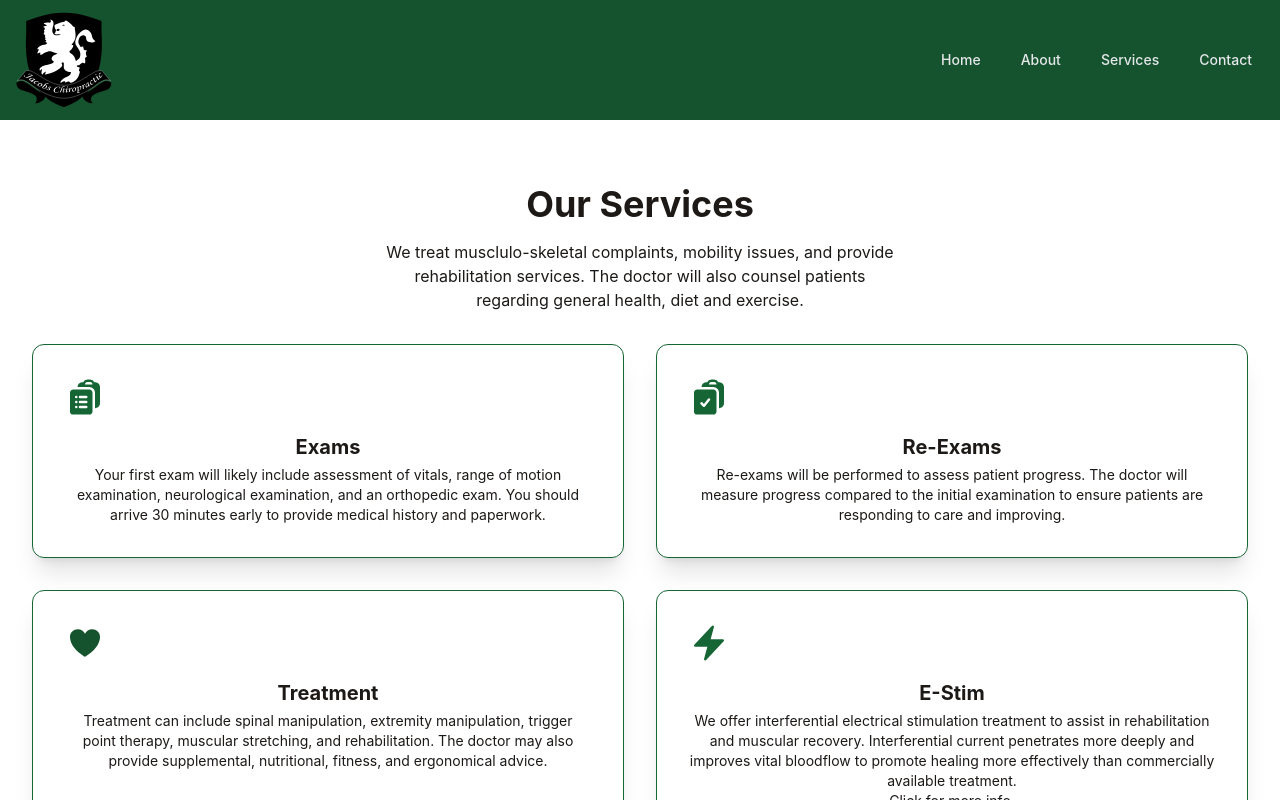
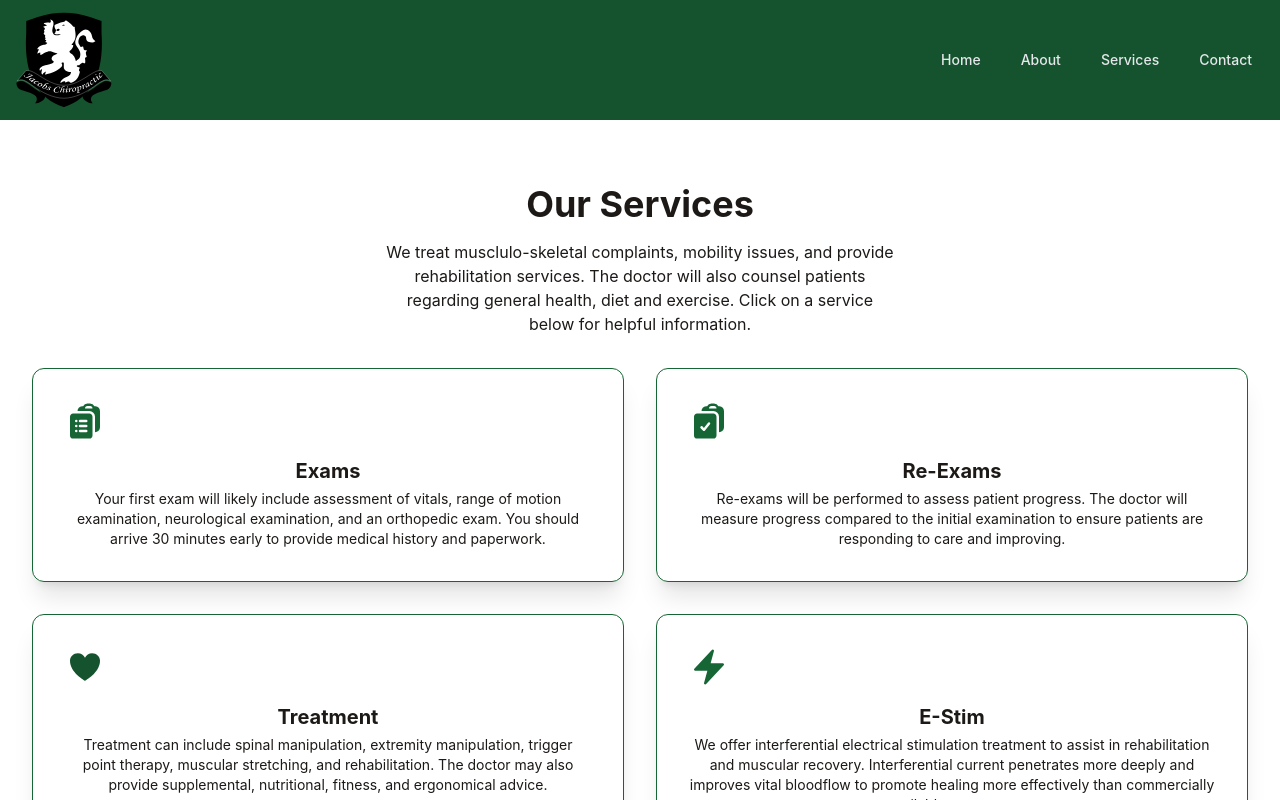
Before and after one commit to friedmanalexg/jacobs-chiro-page, a React (Create React App) app: page /services in a window 1280 px wide. Shown: the top 800 px of the page. Built offline with nearby package versions, Linux system fonts and the light colour scheme; what tw-elements would draw is missing.

Commit message:
services revised

```diff
--- a/src/components/Services.js
+++ b/src/components/Services.js
@@ -9,14 +9,14 @@ const Services = () => {
           {/* Let's consider putting the logo here, too <img /> */}
           <p class="mt-4 text-stone-900">
             We treat musclulo-skeletal complaints, mobility issues, and provide rehabilitation services.
-            The doctor will also counsel patients regarding general health, diet and exercise.
+            The doctor will also counsel patients regarding general health, diet and exercise. Click on a service below for helpful information.
           </p>
         </div>
 
         <div class="mt-8 grid grid-cols-1 gap-8 md:grid-cols-2 lg:grid-cols-2">
           <a
             class="block rounded-xl border border-green-800 p-8 shadow-xl transition hover:border-green-500/10 hover:shadow-stone-500/10"
-            href="/services/digital-campaigns"
+            href="https://www.spine-health.com/treatment/chiropractic/what-expect-first-chiropractic-consultation"
           >
             <svg xmlns="http://www.w3.org/2000/svg" viewBox="0 0 24 24" fill="currentColor" className="h-10 w-10 text-green-800">
               <path fillRule="evenodd" d="M7.502 6h7.128A3.375 3.375 0 0118 9.375v9.375a3 3 0 003-3V6.108c0-1.505-1.125-2.811-2.664-2.94a48.972 48.972 0 00-.673-.05A3 3 0 0015 1.5h-1.5a3 3 0 00-2.663 1.618c-.225.015-.45.032-.673.05C8.662 3.295 7.554 4.542 7.502 6zM13.5 3A1.5 1.5 0 0012 4.5h4.5A1.5 1.5 0 0015 3h-1.5z" clipRule="evenodd" />
@@ -34,7 +34,7 @@ const Services = () => {
 
           <a
             class="block rounded-xl border border-green-800 p-8 shadow-xl transition hover:border-green-500/10 hover:shadow-stone-500/10"
-            href="/services/digital-campaigns"
+            href="https://www.chirohealthusa.com/consultants/when-should-re-examinations-be-performed/"
           >
            <svg xmlns="http://www.w3.org/2000/svg" viewBox="0 0 24 24" fill="currentColor" className="w-10 h-10 text-green-800">
   <path fillRule="evenodd" d="M7.502 6h7.128A3.375 3.375 0 0118 9.375v9.375a3 3 0 003-3V6.108c0-1.505-1.125-2.811-2.664-2.94a48.972 48.972 0 00-.673-.05A3 3 0 0015 1.5h-1.5a3 3 0 00-2.663 1.618c-.225.015-.45.032-.673.05C8.662 3.295 7.554 4.542 7.502 6zM13.5 3A1.5 1.5 0 0012 4.5h4.5A1.5 1.5 0 0015 3h-1.5z" clipRule="evenodd" />
@@ -52,7 +52,7 @@ const Services = () => {
 
           <a
             class="block rounded-xl border border-green-800 p-8 shadow-xl transition hover:border-green-500/10 hover:shadow-stone-500/10"
-            href="/services/digital-campaigns"
+            href="https://www.mayoclinic.org/tests-procedures/chiropractic-adjustment/about/pac-20393513"
           >
             <svg xmlns="http://www.w3.org/2000/svg" fill="currentColor" viewBox="0 0 24 24" className="h-10 w-10 text-green-900">
               <path strokeLinecap="round" strokeLinejoin="round" d="M21 8.25c0-2.485-2.099-4.5-4.688-4.5-1.935 0-3.597 1.126-4.312 2.733-.715-1.607-2.377-2.733-4.313-2.733C5.1 3.75 3 5.765 3 8.25c0 7.22 9 12 9 12s9-4.78 9-12z" />
```
